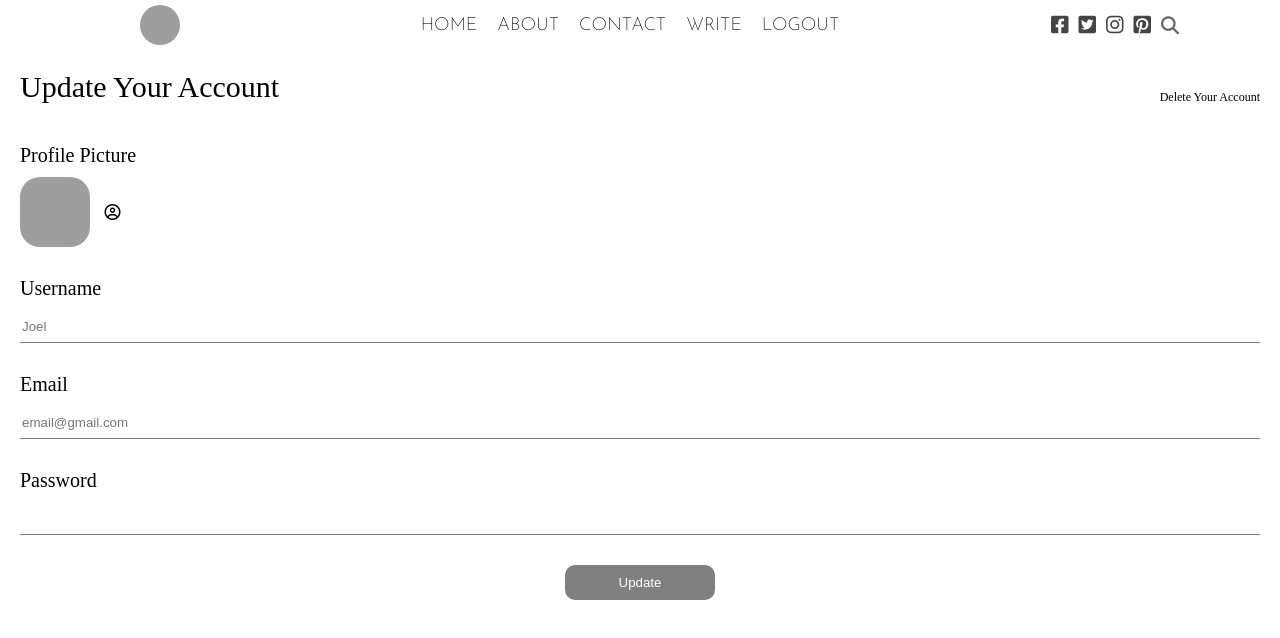
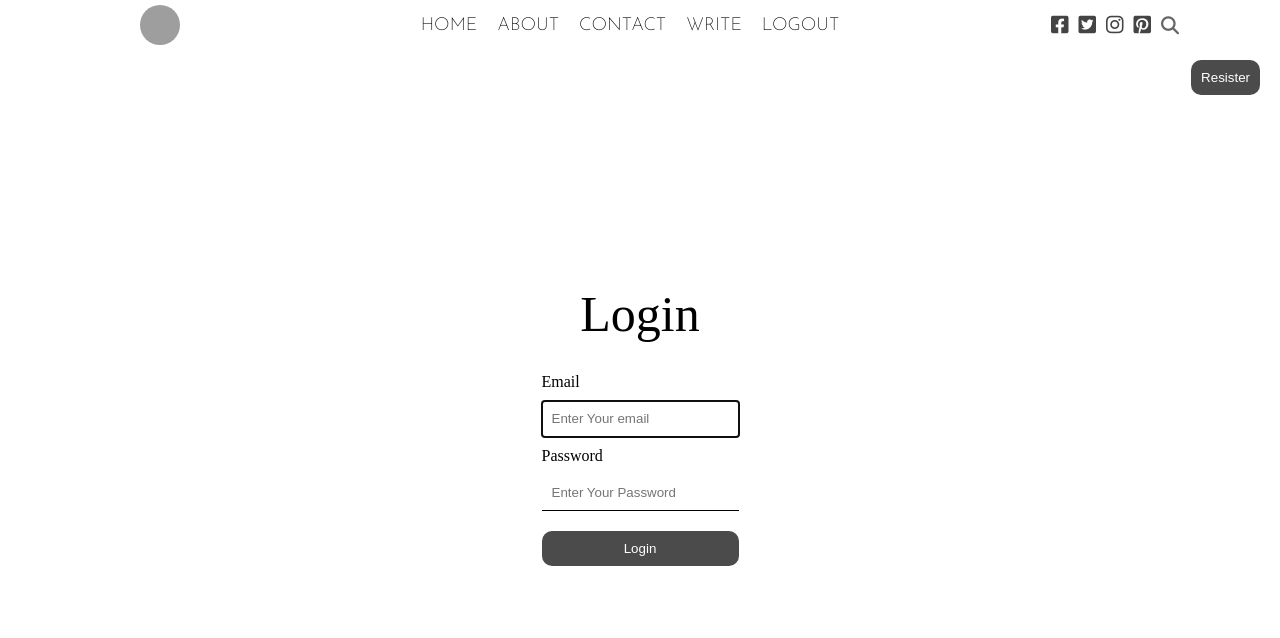
Before and after one commit to curlerhaus/FinalProject, a React (Create React App) app in the folder webblog/: page / in a window 1280 px wide. Shown: the top 638 px of the page. Built offline with nearby package versions, Linux system fonts and the light colour scheme; grey boxes are pictures that could not be loaded; a web font is replaced by a local one.

Commit message:
added login page

```diff
--- a/webblog/src/App.js
+++ b/webblog/src/App.js
@@ -1,6 +1,7 @@
 // import Home from "./pages/homepage/Home";
 import TopBar from "./components/topbar/TopBar";
-import Settings from "./pages/settings/Settings";
+import Login from "./pages/login/Login";
+// import Settings from "./pages/settings/Settings";
 // import Single from "./pages/single/Single";
 // import Write from "./pages/write/Write";
 
@@ -11,7 +12,8 @@ function App() {
       {/* <Home /> */}
       {/* <Single /> */}
       {/* <Write /> */}
-      <Settings />
+      {/* <Settings /> */}
+      <Login />
     </>
   );
 }
--- /dev/null
+++ b/webblog/src/pages/login/Login.jsx
@@ -0,0 +1,17 @@
+import './login.css'
+
+export default function Login() {
+  return (
+    <div className='login'>
+        <span className="loginTitle">Login</span>
+        <form className="loginForm">
+            <label>Email</label>
+            <input type="text" className='loginInput' placeholder='Enter Your email' autoFocus={true} />
+            <label>Password</label>
+            <input type="text" className='loginInput' placeholder='Enter Your Password' />
+            <button className='loginButton'>Login</button>
+        </form>
+        <button className="loginRegisterButton">Resister</button>
+    </div>
+  )
+}
--- /dev/null
+++ b/webblog/src/pages/login/login.css
@@ -0,0 +1,51 @@
+.login {
+    height: calc(100vh - 50px);
+    display: flex;
+    flex-direction: column;
+    justify-content: center;
+    align-items: center;
+}
+
+.loginTitle {
+    font-size: 50px;
+}
+
+.loginForm {
+    margin-top: 20px;
+    display: flex;
+    flex-direction: column;
+}
+
+.loginForm>label {
+    margin: 10px 0;
+}
+
+.loginInput {
+    padding: 10px;
+    background-color: white;
+    border: none;
+    border-bottom: 1px solid;
+}
+
+.loginButton {
+    margin-top: 20px;
+    cursor: pointer;
+    border: none;
+    color: white;
+    background-color: rgb(75, 75, 75);
+    border-radius: 10px;
+    padding: 10px;
+}
+
+.loginRegisterButton {
+    position: absolute;
+    top: 60px;
+    right: 20px;
+    background-color: rgb(75, 75, 75);
+    color: white;
+    border: none;
+    border-radius: 10px;
+    padding: 10px;
+    cursor: pointer;
+
+}
```
